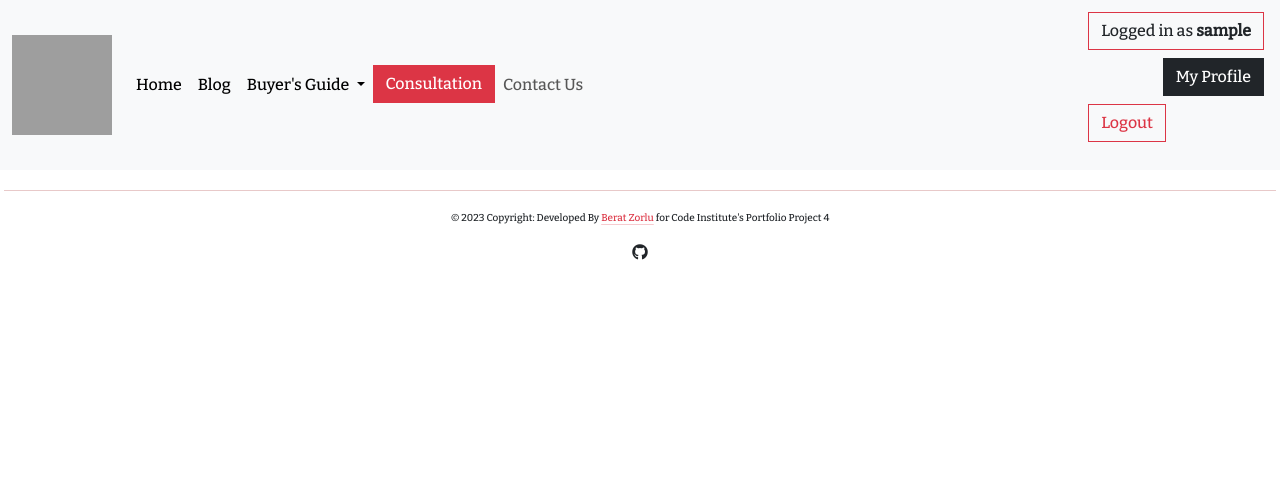
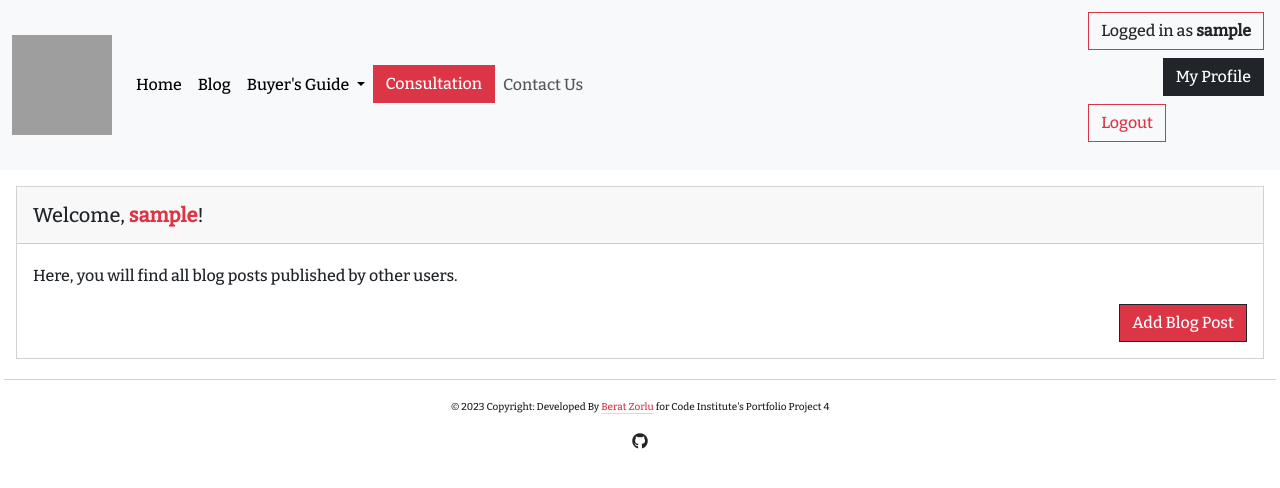
Before and after one commit to beratzorlu/AutoMate, a Django app: page /blog in a window 1280 px wide. Shown: the top 488 px of the page. Run offline with Django 3.2, Linux system fonts and the light colour scheme; the visitor is signed in with stand-in values (Sample User, id 1); data that the repository does not hold is empty; grey boxes are pictures that could not be loaded.

Commit message:
Add blog posts list view template.

```diff
--- a/templates/blog_list.html
+++ b/templates/blog_list.html
@@ -2,5 +2,17 @@
 {% block content %}
 
 
+<div class="card mt-3 ms-3 me-3 rounded-0">
+    {% if user.is_authenticated %}
+    <div class="card-header">
+        <h5 class="card-title pt-2">Welcome, <strong class="text-danger">{{ user.username }}</strong>!</h5>
+    </div>
+    <div class="card-body">
+        <p class="card-text pt-1">Here, you will find all blog posts published by other users.</p>
+        <a href="#" class="btn btn-danger border border-dark float-end rounded-0">Add Blog Post</a>
+    </div>
+    {% endif %}
+</div>
+
 
 {% endblock %}
```
